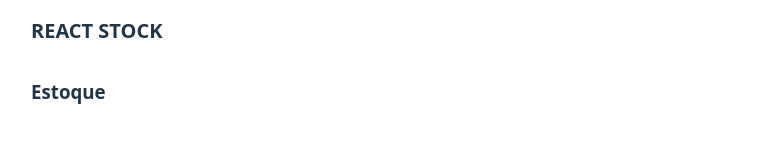
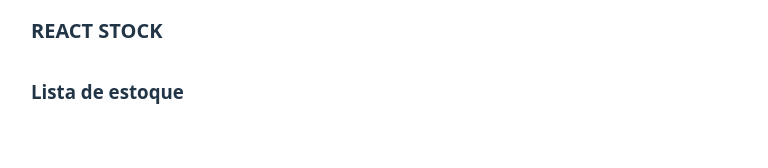
Before and after one commit to adriansodr3/Gestor-de-estoque, a React (Vite) app: page /items in a window 1280 px wide. Shown: the top 168 px of the page, without its empty margins (17-785 px from the left). Built offline with nearby package versions, Linux system fonts and the light colour scheme.

Commit message:
ajustando alguns pontos

```diff
--- a/src/pages/StockItems/StocksItem.jsx
+++ b/src/pages/StockItems/StocksItem.jsx
@@ -1,7 +1,7 @@
 export default function StockItems(){
     return (
         <section>
-            <h3>Estoque</h3>
+            <h3>Lista de estoque</h3>
         </section>
     )
 }
--- a/src/pages/layout/Header/Header.jsx
+++ b/src/pages/layout/Header/Header.jsx
@@ -9,7 +9,7 @@ export default function Header(){
             </h3>
             <nav className={Styles.navItems}>
                 <Link to="/">Início</Link>
-                <Link to="/items">Items</Link>
+                <Link to="/items">Itens</Link>
             </nav>
         </header>
     )
```
